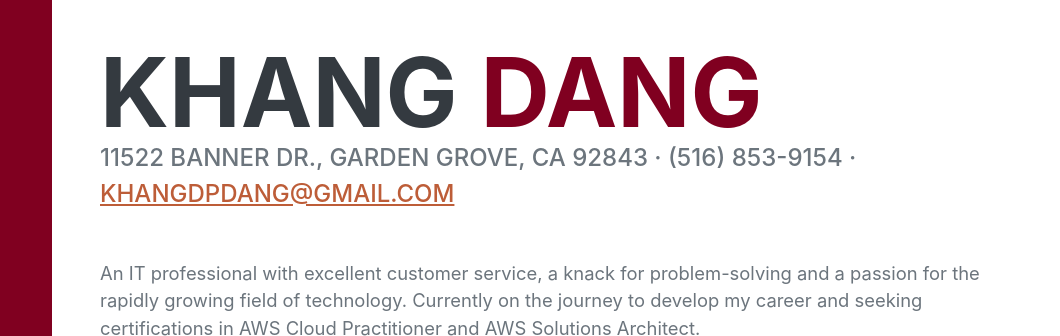
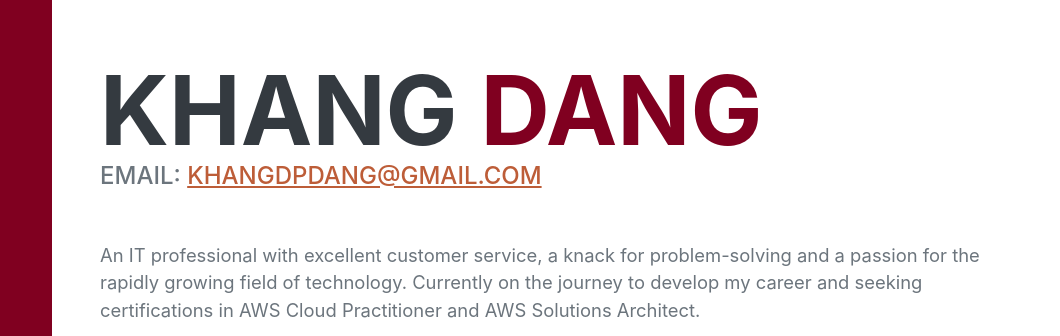
Before and after one commit to khangbpdang/My-Portfolio-Website, a plain HTML site: page index.html in a window 1280 px wide. Shown: the part 155-491 px from the top of the page, 220-1280 px from the left. Drawn offline with nearby package versions, Linux system fonts and the light colour scheme; a web font is replaced by a local one.

Commit message:
adjusted info

```diff
--- a/index.html
+++ b/index.html
@@ -45,8 +45,7 @@
                         <span class="text-primary">Dang</span>
                     </h1>
                     <div class="subheading mb-5">
-                        11522 Banner Dr., Garden Grove, CA 92843 · (516) 853-9154 ·
-                        <a href="mailto:khangdpdang@gmail.com">khangdpdang@gmail.com</a>
+                        Email: <a href="mailto:khangdpdang@gmail.com">khangdpdang@gmail.com</a>
                     </div>
                     <p class="lead mb-5">An IT professional with excellent customer service, a knack for problem-solving and a passion for the rapidly growing field of technology. Currently on the journey to develop my career and seeking certifications in AWS Cloud Practitioner and AWS Solutions Architect.</p>
                     <div class="social-icons">
```
